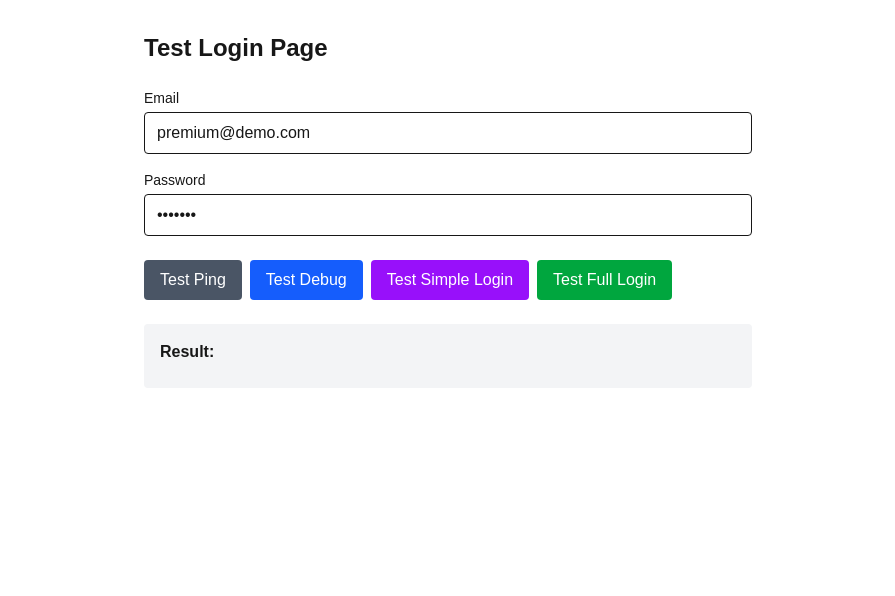
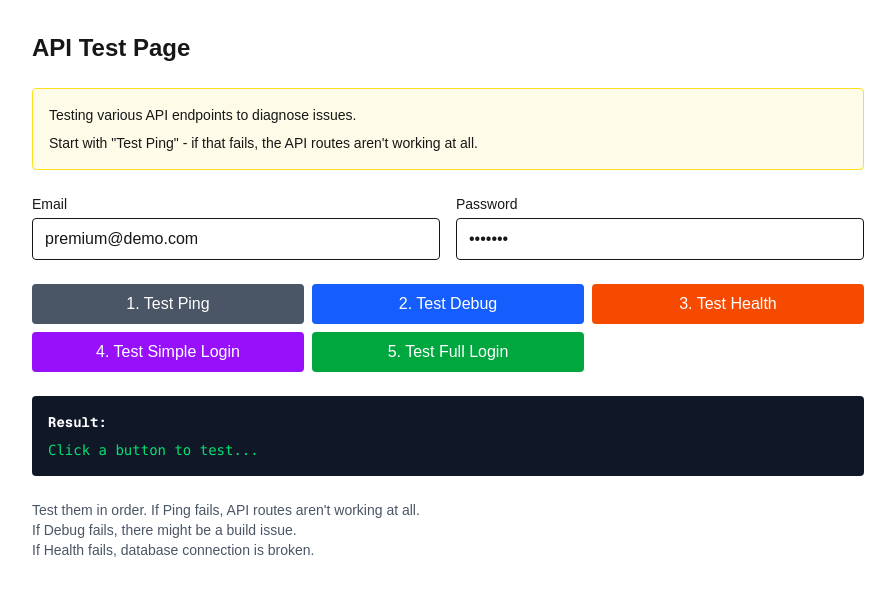
Before and after one commit to rprovine/tourism-hospitality-chatbot, a Next.js app: page /test-login in a window 1280 px wide. Shown: the top 596 px of the page, without its empty margins (192-1087 px from the left). Built offline with nearby package versions, Linux system fonts and the light colour scheme.

Commit message:
Improve test-login page with better error handling
- Added proper error handling for undefined responses
- Added health check button
- Better UI with numbered test sequence
- Handles network errors gracefully

```diff
--- a/app/test-login/page.tsx
+++ b/app/test-login/page.tsx
@@ -21,16 +21,26 @@ export default function TestLoginPage() {
         body: JSON.stringify({ email, password }),
       })
 
-      const data = await response.json()
+      if (!response) {
+        setResult('No response from server')
+        return
+      }
 
-      setResult(JSON.stringify(data, null, 2))
+      const text = await response.text()
 
-      if (response.ok) {
-        localStorage.setItem('token', data.token)
-        localStorage.setItem('business', JSON.stringify(data.business))
+      try {
+        const data = JSON.parse(text)
+        setResult(`Status: ${response.status}\n\n${JSON.stringify(data, null, 2)}`)
+
+        if (response.ok && data.token) {
+          localStorage.setItem('token', data.token)
+          localStorage.setItem('business', JSON.stringify(data.business))
+        }
+      } catch {
+        setResult(`Status: ${response.status}\n\nRaw response: ${text}`)
       }
     } catch (error: any) {
-      setResult(`Error: ${error.message}`)
+      setResult(`Network Error: ${error.message}\n\nThis usually means the API endpoint is not accessible.`)
     } finally {
       setLoading(false)
     }
@@ -49,11 +59,21 @@ export default function TestLoginPage() {
         body: JSON.stringify({ email, password }),
       })
 
-      const data = await response.json()
+      if (!response) {
+        setResult('No response from server')
+        return
+      }
 
-      setResult(JSON.stringify(data, null, 2))
+      const text = await response.text()
+
+      try {
+        const data = JSON.parse(text)
+        setResult(`Status: ${response.status}\n\n${JSON.stringify(data, null, 2)}`)
+      } catch {
+        setResult(`Status: ${response.status}\n\nRaw response: ${text}`)
+      }
     } catch (error: any) {
-      setResult(`Error: ${error.message}`)
+      setResult(`Network Error: ${error.message}`)
     } finally {
       setLoading(false)
     }
@@ -65,10 +85,16 @@ export default function TestLoginPage() {
 
     try {
       const response = await fetch('/api/ping')
+
+      if (!response) {
+        setResult('No response from server')
+        return
+      }
+
       const text = await response.text()
-      setResult(`Ping result: ${text}`)
+      setResult(`Ping result:\nStatus: ${response.status}\nResponse: ${text}`)
     } catch (error: any) {
-      setResult(`Error: ${error.message}`)
+      setResult(`Network Error: ${error.message}`)
     } finally {
       setLoading(false)
     }
@@ -80,20 +106,64 @@ export default function TestLoginPage() {
 
     try {
       const response = await fetch('/api/debug')
-      const data = await response.json()
-      setResult(JSON.stringify(data, null, 2))
+
+      if (!response) {
+        setResult('No response from server')
+        return
+      }
+
+      const text = await response.text()
+
+      try {
+        const data = JSON.parse(text)
+        setResult(`Status: ${response.status}\n\n${JSON.stringify(data, null, 2)}`)
+      } catch {
+        setResult(`Status: ${response.status}\n\nRaw response: ${text}`)
+      }
     } catch (error: any) {
-      setResult(`Error: ${error.message}`)
+      setResult(`Network Error: ${error.message}`)
+    } finally {
+      setLoading(false)
+    }
+  }
+
+  const testHealth = async () => {
+    setLoading(true)
+    setResult('Testing health...')
+
+    try {
+      const response = await fetch('/api/health')
+
+      if (!response) {
+        setResult('No response from server')
+        return
+      }
+
+      const text = await response.text()
+
+      try {
+        const data = JSON.parse(text)
+        setResult(`Status: ${response.status}\n\n${JSON.stringify(data, null, 2)}`)
+      } catch {
+        setResult(`Status: ${response.status}\n\nRaw response: ${text}`)
+      }
+    } catch (error: any) {
+      setResult(`Network Error: ${error.message}`)
     } finally {
       setLoading(false)
     }
   }
 
   return (
-    <div className="p-8 max-w-2xl mx-auto">
-      <h1 className="text-2xl font-bold mb-6">Test Login Page</h1>
+    <div className="p-8 max-w-4xl mx-auto">
+      <h1 className="text-2xl font-bold mb-6">API Test Page</h1>
 
-      <div className="space-y-4 mb-6">
+      <div className="bg-yellow-50 border border-yellow-300 p-4 mb-6 rounded">
+        <p className="text-sm">Testing various API endpoints to diagnose issues.</p>
+        <p className="text-sm mt-2">Start with "Test Ping" - if that fails, the API routes aren't working at all.</p>
+      </div>
+
+      <div className="grid grid-cols-2 gap-4 mb-6">
         <div>
           <label className="block text-sm font-medium mb-1">Email</label>
           <input
@@ -115,13 +185,13 @@ export default function TestLoginPage() {
         </div>
       </div>
 
-      <div className="flex gap-2 mb-6">
+      <div className="grid grid-cols-3 gap-2 mb-6">
         <button
           onClick={testPing}
           disabled={loading}
           className="px-4 py-2 bg-gray-600 text-white rounded hover:bg-gray-700 disabled:opacity-50"
         >
-          Test Ping
+          1. Test Ping
         </button>
 
         <button
@@ -129,7 +199,15 @@ export default function TestLoginPage() {
           disabled={loading}
           className="px-4 py-2 bg-blue-600 text-white rounded hover:bg-blue-700 disabled:opacity-50"
         >
-          Test Debug
+          2. Test Debug
+        </button>
+
+        <button
+          onClick={testHealth}
+          disabled={loading}
+          className="px-4 py-2 bg-orange-600 text-white rounded hover:bg-orange-700 disabled:opacity-50"
+        >
+          3. Test Health
         </button>
 
         <button
@@ -137,7 +215,7 @@ export default function TestLoginPage() {
           disabled={loading}
           className="px-4 py-2 bg-purple-600 text-white rounded hover:bg-purple-700 disabled:opacity-50"
         >
-          Test Simple Login
+          4. Test Simple Login
         </button>
 
         <button
@@ -145,13 +223,19 @@ export default function TestLoginPage() {
           disabled={loading}
           className="px-4 py-2 bg-green-600 text-white rounded hover:bg-green-700 disabled:opacity-50"
         >
-          Test Full Login
+          5. Test Full Login
         </button>
       </div>
 
-      <div className="bg-gray-100 p-4 rounded">
-        <h2 className="font-bold mb-2">Result:</h2>
-        <pre className="whitespace-pre-wrap text-sm">{result}</pre>
+      <div className="bg-gray-900 text-green-400 p-4 rounded font-mono text-sm">
+        <h2 className="font-bold mb-2 text-white">Result:</h2>
+        <pre className="whitespace-pre-wrap">{result || 'Click a button to test...'}</pre>
+      </div>
+
+      <div className="mt-6 text-sm text-gray-600">
+        <p>Test them in order. If Ping fails, API routes aren't working at all.</p>
+        <p>If Debug fails, there might be a build issue.</p>
+        <p>If Health fails, database connection is broken.</p>
       </div>
     </div>
   )
```
Also changed, not shown: 1 other file (tests, documents, lock files or other folders).
